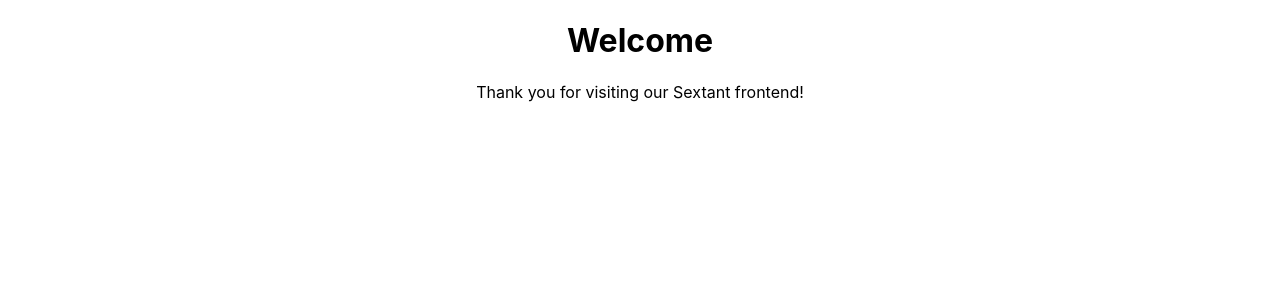
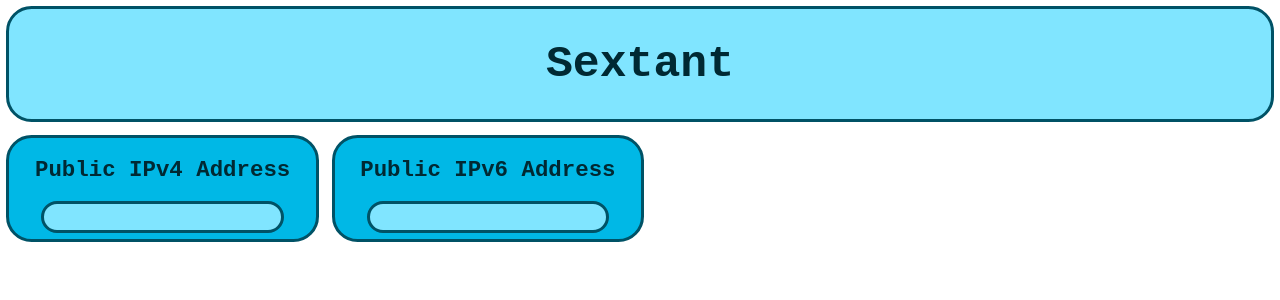
Before and after one commit to vagabond-systems/cisco-starter-repo, a React (Create React App) app in the folder sextant/: page / in a window 1280 px wide. Shown: the top 300 px of the page. Built offline with nearby package versions, Linux system fonts and the light colour scheme; no server answers.

Commit message:
Display the User’s Public IP

```diff
--- /dev/null
+++ b/sextant/src/AddressDisplay.js
@@ -0,0 +1,27 @@
+import React, { Component } from 'react';
+
+class AddressDisplay extends Component {
+    constructor(props) {
+        super(props);
+        this.state = {
+            url: props.url,
+            ipAddress: null
+        };
+    }
+
+    componentDidMount() {
+        fetch(this.state.url)
+            .then(response => response.json())
+            .then(data => this.setState({ ipAddress: data.ip }));
+    }
+
+    render() {
+        return (
+            <span className="AddressDisplay">
+                {this.state.ipAddress}
+            </span>
+        );
+    }
+}
+
+export default AddressDisplay;
--- a/sextant/src/App.css
+++ b/sextant/src/App.css
@@ -1,38 +1,3 @@
 .App {
-  text-align: center;
+  font-family: Monospace;
 }
-
-.App-logo {
-  height: 40vmin;
-  pointer-events: none;
-}
-
-@media (prefers-reduced-motion: no-preference) {
-  .App-logo {
-    animation: App-logo-spin infinite 20s linear;
-  }
-}
-
-.App-header {
-  background-color: #282c34;
-  min-height: 100vh;
-  display: flex;
-  flex-direction: column;
-  align-items: center;
-  justify-content: center;
-  font-size: calc(10px + 2vmin);
-  color: white;
-}
-
-.App-link {
-  color: #61dafb;
-}
-
-@keyframes App-logo-spin {
-  from {
-    transform: rotate(0deg);
-  }
-  to {
-    transform: rotate(360deg);
-  }
-}
--- a/sextant/src/App.js
+++ b/sextant/src/App.js
@@ -1,23 +1,24 @@
 // import logo from './logo.svg';
+import React, { Component } from "react";
 import "./App.css";
+import Banner from "./Banner";
+import Exhibit from "./Exhibit";
+import AddressDisplay from "./AddressDisplay";
 
-function FancyBorder(props) {
-  return (
-    <div className={'FancyBorder FancyBorder-' + props.color}>
-      {props.children}
-    </div>
-  );
-}
-
-function App() {
-  return (
-    <div className="App">
-      <FancyBorder color="blue">
-        <h1 className="Dialog-title">Welcome</h1>
-        <p className="Dialog-message">Thank you for visiting our Sextant frontend!</p>
-      </FancyBorder>
-    </div>
-  );
+class App extends Component {
+  render() {
+    return (
+      <div className="App">
+        <Banner bannerText="Sextant" />
+        <Exhibit name="Public IPv4 Address">
+          <AddressDisplay url="https://api.ipify.org?format=json" />
+        </Exhibit>
+        <Exhibit name="Public IPv6 Address">
+          <AddressDisplay url="https://api64.ipify.org?format=json" />
+        </Exhibit>
+      </div>
+    );
+  }
 }
 
 export default App;
--- /dev/null
+++ b/sextant/src/Banner.css
@@ -0,0 +1,11 @@
+.Banner {
+    margin: 0.5vw;
+    padding: 0vw 2vw 0vw 2vw;
+    text-align: center;
+    font-weight: bold;
+    font-size: 1.75vw;
+    color: #002933;
+    background-color: #80e5ff;
+    border: 0.25vw solid #005266;
+    border-radius: 2vw;
+}
--- /dev/null
+++ b/sextant/src/Banner.js
@@ -0,0 +1,14 @@
+import React, { Component } from 'react';
+import './Banner.css';
+
+class Banner extends Component {
+    render() {
+        return (
+            <div className="Banner">
+                <h1>{this.props.bannerText}</h1>
+            </div>
+        );
+    }
+}
+
+export default Banner;
--- /dev/null
+++ b/sextant/src/Exhibit.css
@@ -0,0 +1,27 @@
+.Exhibit {
+    float: left;
+    margin: 0.5vw;
+    padding: 0vw 2vw 0vw 2vw;
+    text-align: center;
+    color: #002933;
+    background-color: #00b8e6;
+    border: 0.25vw solid #005266;
+    border-radius: 2vw;
+}
+
+.ExhibitHeading {
+    font-weight: bold;
+    font-size: 1.75vw;
+}
+
+.ExhibitContent {
+    margin: 0.5vw;
+    padding: 1vw 1vw 1vw 1vw;
+    text-align: center;
+    font-weight: bold;
+    font-size: 1.75vw;
+    color: #002933;
+    background-color: #80e5ff;
+    border: 0.25vw solid #005266;
+    border-radius: 2vw;
+}
--- /dev/null
+++ b/sextant/src/Exhibit.js
@@ -0,0 +1,17 @@
+import React, { Component } from 'react';
+import './Exhibit.css';
+
+class Exhibit extends Component {
+    render() {
+        return (
+            <div className="Exhibit">
+                <h2 className="ExhibitHeading">{this.props.name}</h2>
+                <div className="ExhibitContent">
+                    {this.props.children}
+                </div>
+            </div>
+        );
+    }
+}
+
+export default Exhibit;
```
